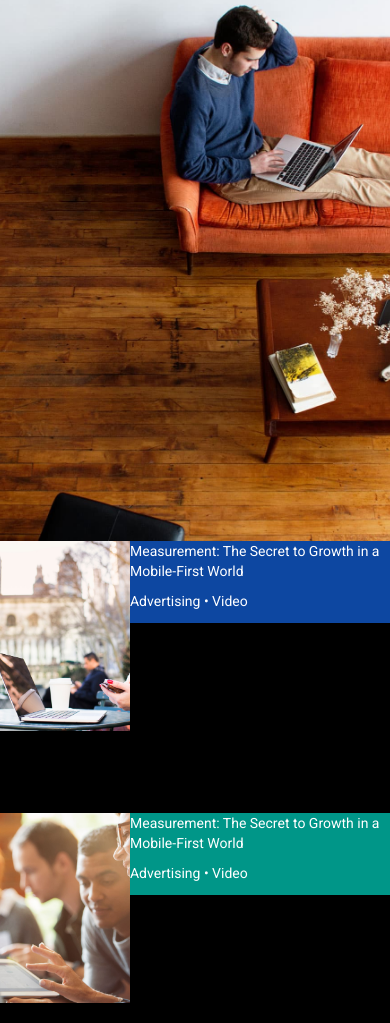
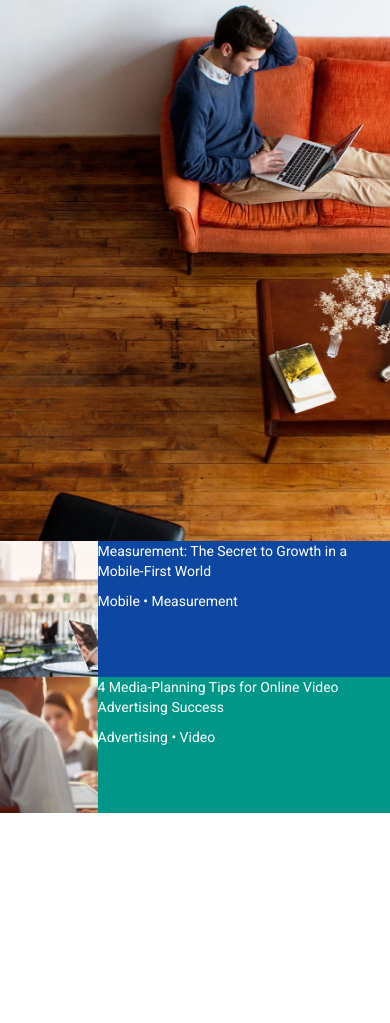
Before and after one commit to gitmichelle/google-replica, a plain HTML site: page index.html in a window 390 px wide. Shown: the part 77-1100 px from the top of the page. Drawn offline with Linux system fonts and the light colour scheme.

Commit message:
finally get mobile view layout correct

```diff
--- a/css/styles.css
+++ b/css/styles.css
@@ -69,7 +69,6 @@ li {
 
 .top, .bottom {
   height: 50%;
-  background-color: black;
 }
 
 .bottomTop, .topTop {
@@ -83,63 +82,29 @@ li {
   height: 30%;
 }
 
+.xsBoxTop {
+  background-color: #0d47a1;
+  color: white;
+  margin: 0;
+  padding: 0;
+  height: 50% !important;
+}
+
+.xsBoxBottom {
+  background-color: #009688;
+  color: white;
+  margin: 0;
+  padding: 0;
+  height: 50% !important;
+}
+
 .bottomBottom {
   background-color: #009688;
   color: white;
   height: 30%;
 }
 
-/*.fullScreenRow img {
-  max-width: 100%;
-  display: block;
-}
-
-.imageFill img {
-  height: 100%;
-  width: 100%;
-}
-
-.cover {
-  object-fit: cover;
-}
-
-.imageFill {
-  margin: 0;
-  padding: 0;
-  height: 544px !important;
-  width: 667px !important;*/
+.xsImg {
+  object-position: cover !important;
 
 }
-
-/*.main {
-  height: 544px;
-  width: 667px;
-  border: 1px solid black;
-  padding: 0;
-
-}*/
-
-/*.row img {
-  display: block !important;
-  background-repeat: no-repeat;
-  max-width: 100%;
-  object-fit: cover;
-}*/
-
-/*.one, .three {
-  height: 168px;
-  width: 333px;
-}
-
-.two, .four {
-  height: 104px;
-  width: 333px;
-}
-
-.four {
-  background-color: #009688;
-}
-
-.two {
-  background-color: #0d47a1
-}*/
--- a/index.html
+++ b/index.html
@@ -31,58 +31,40 @@
         <div class="clearfix visible-xs-block"></div>
         <div class="rightCol col-xs-12 col-sm-12 col-md-4">
           <div class="top col-xs-12 col-sm-6 col-md-12">
-        <div class="topTop col-xs-4 col-sm-12 col-md-12">
+              <div class="col-xs-3 hidden-sm hidden-md hidden-lg xsBoxTop">
+                <img class="xsImg" height=100% src="img/mobilefirst.jpg" alt="" />
+              </div>
+              <div class="col-xs-9 hidden-sm hidden-md hidden-lg xsBoxTop" height=50%>
+                <p>Measurement: The Secret to Growth in a Mobile-First World</p>
+                <p>Mobile • Measurement</p>
+              </div>
+              <div class="col-xs-3 hidden-sm hidden-md hidden-lg xsBoxBottom">
+                <img class="xsImg" height=100% src="img/mediaplanning.jpg" alt="" />
+              </div>
+              <div class="col-xs-9 hidden-sm hidden-md hidden-lg xsBoxBottom" height=50%>
+                <p>4 Media-Planning Tips for Online Video Advertising Success</p>
+                <p>Advertising • Video</p>
+              </div>
+            <div class="topTop hidden-xs col-sm-12 col-md-12">
               <img height=100% width=100% src="img/mobilefirst.jpg" alt="" />
             </div>
-        <div class="topBottom col-xs-8 col-sm-12 col-md-12">
+            <div class="topBottom hidden-xs col-sm-12 col-md-12">
               <p>Measurement: The Secret to Growth in a Mobile-First World</p>
+              <p>Mobile • Measurement</p>
+            </div>
+          </div><!--end top-->
+          <div class="bottom col-xs-12 col-sm-6 col-md-12">
+            <div class="bottomTop col-sm-12 col-md-12 hidden-xs">
+              <img height=100% width=100% src="img/mediaplanning.jpg" alt="" />
+            </div>
+            <div class="bottomBottom hidden-xs col-sm-12 col-md-12">
+              <p>4 Media-Planning Tips for Online Video Advertising Success</p>
               <p>Advertising • Video</p>
             </div>
         </div>
-      <div class="bottom col-xs-12 col-sm-6 col-md-12">
-        <div class="bottomTop col-xs-4 col-sm-12 col-md-12">
-          <img height=100% width=100% src="img/mediaplanning.jpg" alt="" />
-        </div>
-        <div class="bottomBottom col-xs-8 col-sm-12 col-md-12">
-          <p>Measurement: The Secret to Growth in a Mobile-First World</p>
-          <p>Advertising • Video</p>
-        </div>
-      </div>
-    </div>
-  </div>
 
+        </div><!--end right column-->
+      </div><!--end main row-->
     </div><!--end container-->
-
-    <!-- <div class="container-fluid">
-      <div class="row" style="height: 544px">
-        <div class="col-md-8" style="height: 100%">
-            <img style="height: 100%" src="img/blackfriday.jpg" alt="Black Friay Image"/>
-        </div>
-        <div class="col-md-4" style="height: 100%">
-          <div class="row" style="height: 35%">
-            <div class="col-md-12" style="height: 100%">
-              <img height=100% width=100% src="img/mobilefirst.jpg" alt="" />
-            </div>
-          </div>
-          <div class="row" style="height: 15%">
-            <div class="col-md-12" style="height: 100%; background-color: blue">
-              <p>Measurement: The Secret to Growth in a Mobile-First World</p>
-              <p>Advertising • Video</p>
-            </div>
-          </div>
-          <div class="row" style="height: 35%">
-            <div class="col-md-12" style="height: 100%">
-              <img height=100% width=100% src="img/mediaplanning.jpg" alt="" />
-            </div>
-          </div>
-          <div class="row" style="height: 15%; background-color: green">
-            <div class="col-md-12" style="height: 100%">
-              <p>Measurement: The Secret to Growth in a Mobile-First World</p>
-              <p>Advertising • Video</p>
-            </div>
-          </div>
-        </div><!--end of 2nd column-->
-      </div><!--end of row 1-->
-    </div><!--end of container-fluid--> -->
   </body>
 </html>
```
Lines whose indentation alone changed are shown as unchanged.
